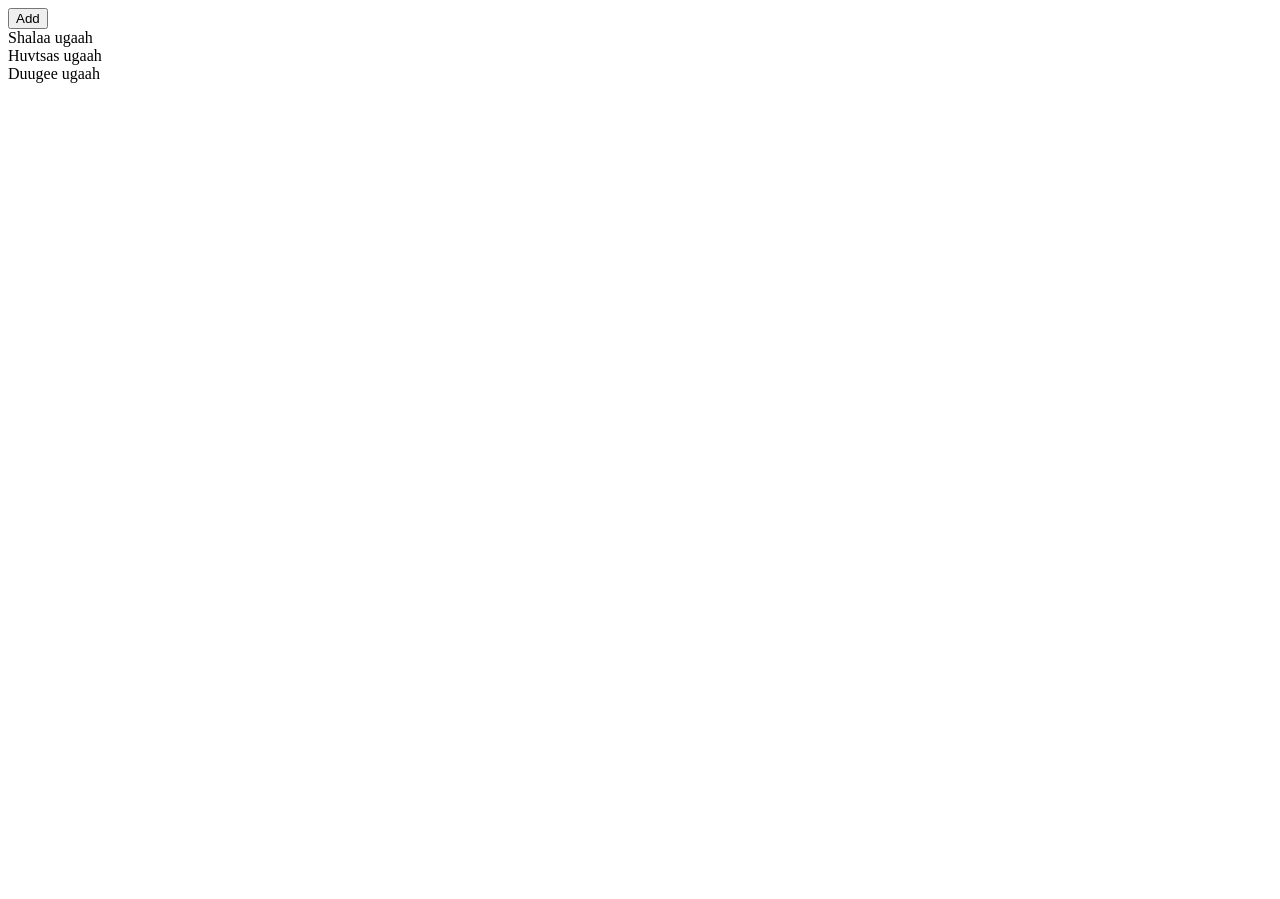
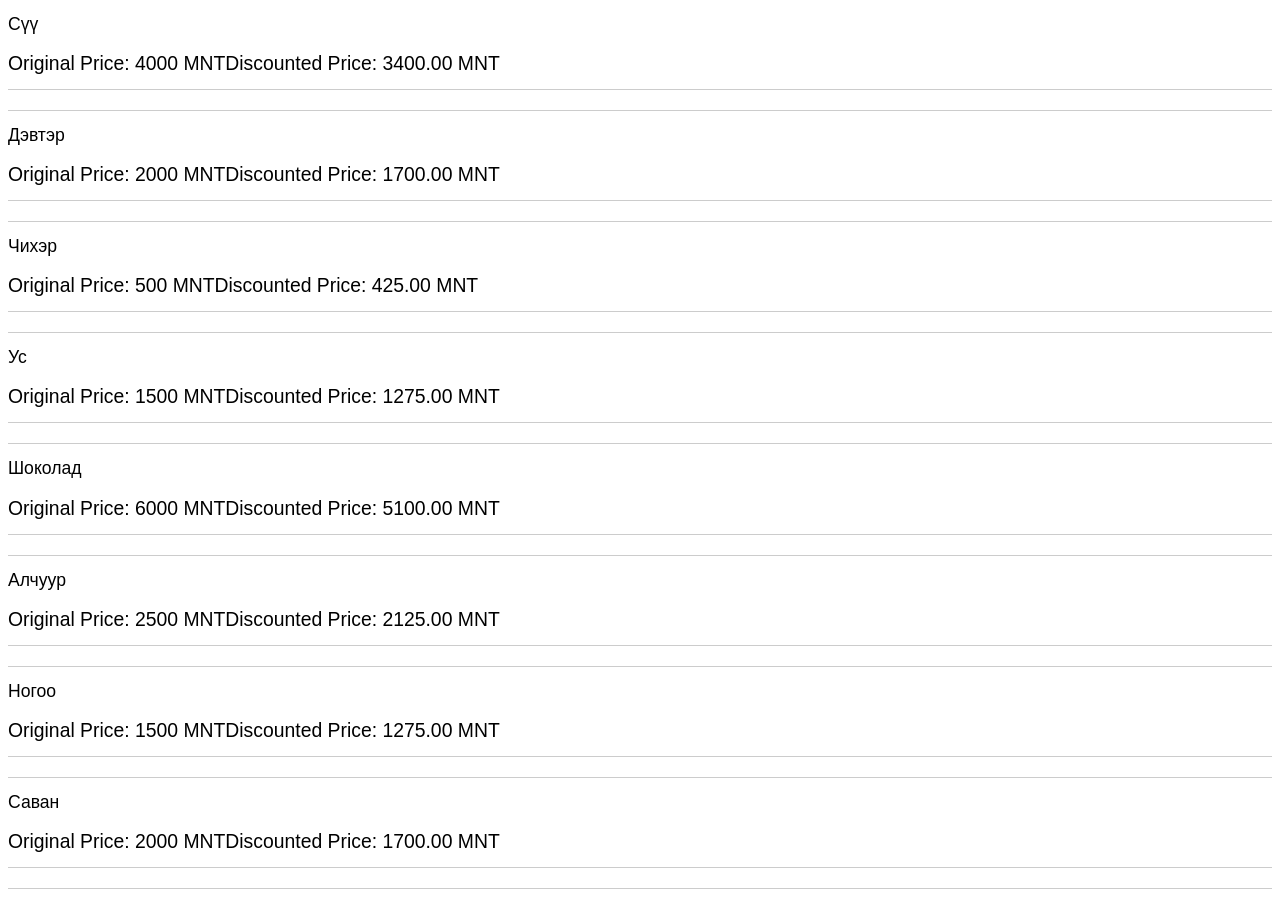
Before and after one commit to Gunjet/js, a plain HTML site: page academy/index.html in a window 1280 px wide. Before the commit the page ends 800 px from the top, so only its background shows below. Drawn offline with Linux system fonts and the light colour scheme.

Commit message:
added a little task

```diff
--- a/academy/index.html
+++ b/academy/index.html
@@ -3,59 +3,165 @@
 <head>
     <meta charset="UTF-8">
     <meta name="viewport" content="width=device-width, initial-scale=1.0">
-    <title>Todos</title>
+    <title>minishop</title>
+
+    <style>
+        * {
+          font-family: "Montserrat", sans-serif;
+        }
+        ul {
+          list-style-type: none;
+          padding: 0;
+          margin: 0;
+        }
+        li {
+          margin: 10px 0;
+          font-size: 1.1em;
+          line-height: 1.6;
+          border-bottom: 1px solid #ccc;
+          padding-bottom: 10px;
+        }
+        li span {
+          display: block;
+          font-size: 12px;
+        }
+      </style>
 </head>
 <body>
-    <!-- <div>Hello</div>
+    <ul id="productList"></ul>
+</body>
+<script>
+    const products = [
+      { name: "Сүү", price: 4000, category: "Хүнс", rating: 4.6 },
+      { name: "Дэвтэр", price: 2000, category: "Бусад", rating: 4.2 },
+      { name: "Чихэр", price: 500, category: "Хүнс", rating: 3.9 },
+      { name: "Ус", price: 1500, category: "Хүнс", rating: 5 },
+      { name: "Шоколад", price: 6000, category: "Хүнс", rating: 4.2 },
+      { name: "Алчуур", price: 2500, category: "Ариун цэвэр", rating: 3.5 },
+      { name: "Ногоо", price: 1500, category: "Хүнс", rating: 4.7 },
+      { name: "Саван", price: 2000, category: "Ариун цэвэр", rating: 3 },
+]
+    // Жагсаалтыг үүсгэх үндсэн функц
+    function renderProductList() {
+      const container = document.getElementById("productList");
+     products.map(renderProduct)
 
-    <button onclick="sayHello()">Say hello</button>
-    <button onclick="printName()">PRINT NAME</button>
-    <button onclick="deleteName()">DELETE NAME</button>
-    <button onclick="getName()">GET NAME</button>
-    <div id="area"></div>
+      // 1 бүтээгдэхүүн render
+      function renderProduct(product) {
+        const li = document.createElement("li");
+        li.innerText = product.name
+        container.appendChild(li)
 
-    <div id="name-container" style="font-size: large; color:blue"></div> -->
-    <button onclick="addTask">Add</button>
-    <div id="tasks"></div>
+        const discountedPrice = document.createElement("li");
+        discountedPrice.innerText = `Original Price: ${product.price} MNT`;
+        container.appendChild(discountedPrice)
+        //Бодолт хийгээд үргэлжлүүлээрэй
+        discountedPrice.innerText += `Discounted Price: ${calculateDiscount(product.price)} MNT`;
+        li.appendChild(discountedPrice);
+         container.appendChild(li);
+      }
 
+      // Хямдралын үнэ тооцох функц
+      function calculateDiscount(price) {
+        // 15%-ийн хямдрал. Бодолт хийгээд үргэлжлүүлээрэй
+        const discount = 0.15;
+        const discountedPrice = price * (1 - discount);
+        return discountedPrice.toFixed(2);
+      }
+
+      // Үнэлгээнд од нэмэх функц
+      function getStarRating(rating) {
+        //  Бодолт хийгээд үргэлжлүүлээрэй
+      }
+
+    }
+    renderProductList();
+  </script>
+</html>
+
+
+
+
+
+<!-- <!DOCTYPE html>
+<html lang="en">
+<head>
+    <meta charset="UTF-8">
+    <meta name="viewport" content="width=device-width, initial-scale=1.0">
+    <title>Product List</title>
+    <style>
+        * {
+          font-family: "Montserrat", sans-serif;
+        }
+        ul {
+          list-style-type: none;
+          padding: 0;
+          margin: 0;
+        }
+        li {
+          margin: 10px 0;
+          font-size: 1.1em;
+          line-height: 1.6;
+          border-bottom: 1px solid #ccc;
+          padding-bottom: 10px;
+        }
+        li span {
+          display: block;
+          font-size: 12px;
+        }
+        .stars {
+          color: gold;
+        }
+    </style>
+</head>
+<body>
+    <ul id="productList"></ul>
+</body>
     <script>
-        // function sayHello(){
-        //     alert("Hello World!");
-        // }
-        // function getName(){
-        //     let namecontainer=prompt("")
-        //     document.getElementById("area").textContent = namecontainer
-        // }
-        // function printName(){
-        //     const nameContainerElement=document.getElementById("name-container");
-        //     nameContainerElement.innerText="John Doe";
-        // }
-        // function deleteName(){
-        //     let dissapear = "";
-        //     const nameContainerElement=document.getElementById("name-container");
-        //     nameContainerElement.innerText="";
-        //     document.getElementById("area").innerHTML = dissapear;
-        // }
-
-        const tasks=[
-            {name:"Shalaa ugaah", status:"todo"},
-            {name:"Huvtsas ugaah", status:"todo"},
-            {name:"Duugee ugaah", status:"todo"}
+        const products = [
+            { name: "Сүү", price: 4000, category: "Хүнс", rating: 4.6 },
+            { name: "Дэвтэр", price: 2000, category: "Бусад", rating: 4.2 },
+            { name: "Чихэр", price: 500, category: "Хүнс", rating: 3.9 },
+            { name: "Ус", price: 1500, category: "Хүнс", rating: 5 },
+            { name: "Шоколад", price: 6000, category: "Хүнс", rating: 4.2 },
+            { name: "Алчуур", price: 2500, category: "Ариун цэвэр", rating: 3.5 },
+            { name: "Ногоо", price: 1500, category: "Хүнс", rating: 4.7 },
+            { name: "Саван", price: 2000, category: "Ариун цэвэр", rating: 3 }
         ];
 
-        function render(){
-            const output=document.getElementById("tasks");
-            output.innerHTML="";
-            for (let i=0; i<tasks.length; i++){
-            output.innerHTML+='<div class="task">' +tasks[i].name+"</div>";
+        function renderProductList() {
+            const container = document.getElementById("productList");
+            products.map(renderProduct);
+
+            function renderProduct(product) {
+                const li = document.createElement("li");
+                const productName = document.createElement("li");
+                productName.innerText = product.name;("span")
+                li.appendChild(productName);
+                const category = document.createElement("span");
+                category.innerText = `Category: ${product.category}`;
+                li.appendChild(category);
+                const starRating = document.createElement("span");
+                starRating.innerHTML = `Rating: ${getStarRating(product.rating)} (${product.rating})`;
+                starRating.classList.add("stars");
+                li.appendChild(starRating);
+                const originalPrice = document.createElement("span");
+                originalPrice.innerText = `Original Price: ${product.price} MNT`;
+                li.appendChild(originalPrice);
+                const discountedPrice = document.createElement("span");
+                discountedPrice.innerText = `Discounted Price: ${calculateDiscount(product.price)} MNT`;
+                li.appendChild(discountedPrice);
+                container.appendChild(li);
+            }
+
+            function calculateDiscount(price) {
+                const discount = 0.15;
+                const discountedPrice = price * (1 - discount);
+                return discountedPrice.toFixed(2);
             }
         }
-        function addTask(){
-            const name=prompt();
-            tasks.push({name:name,status:"todo"});
-            render();
-        }
-        render();
+
+        renderProductList();
     </script>
-</body>
-</html>
+
+</html> -->
```
Also changed, not shown: academy/maparray.js (+18 -5 lines).
